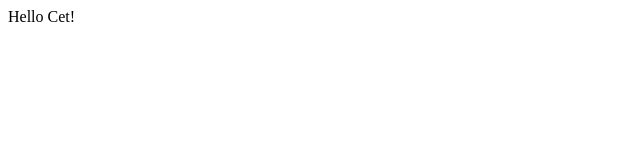
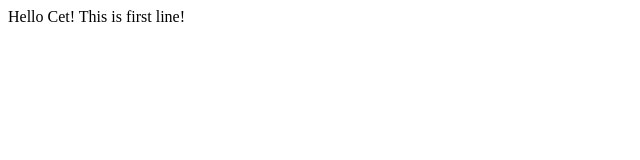
Before and after one commit to HelenKov/new_test_collection, a plain HTML site: page index.html in a window 1280 px wide. Shown: the whole page, without its empty margins (0-640 px from the left). Drawn offline with Linux system fonts and the light colour scheme.

Commit message:
first line is added

```diff
--- a/index.html
+++ b/index.html
@@ -6,6 +6,7 @@
   	  </head>
   	  <body>
   	  	Hello Cet!
+  	  	This is first line!
 
   	  </body>
   </htmml>
```
